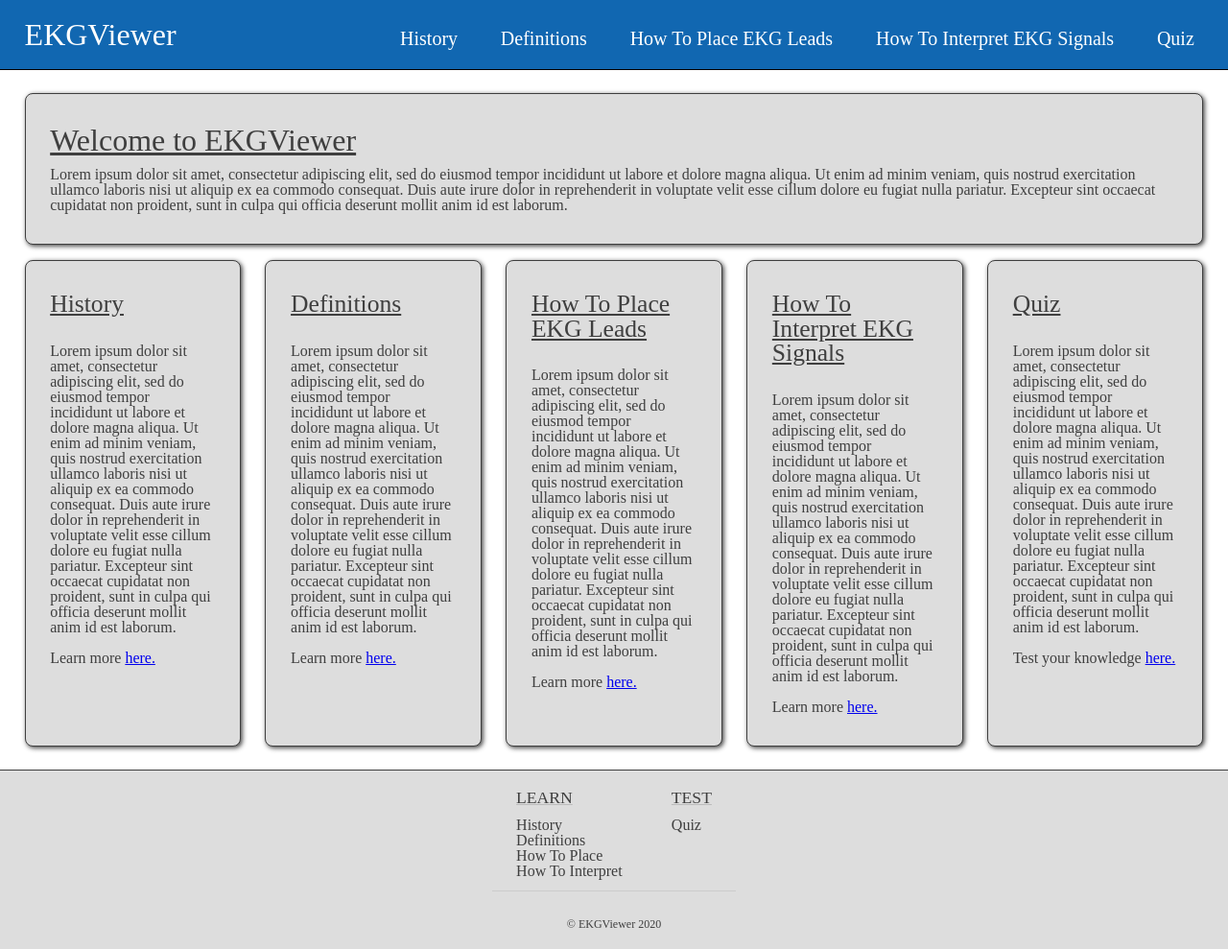
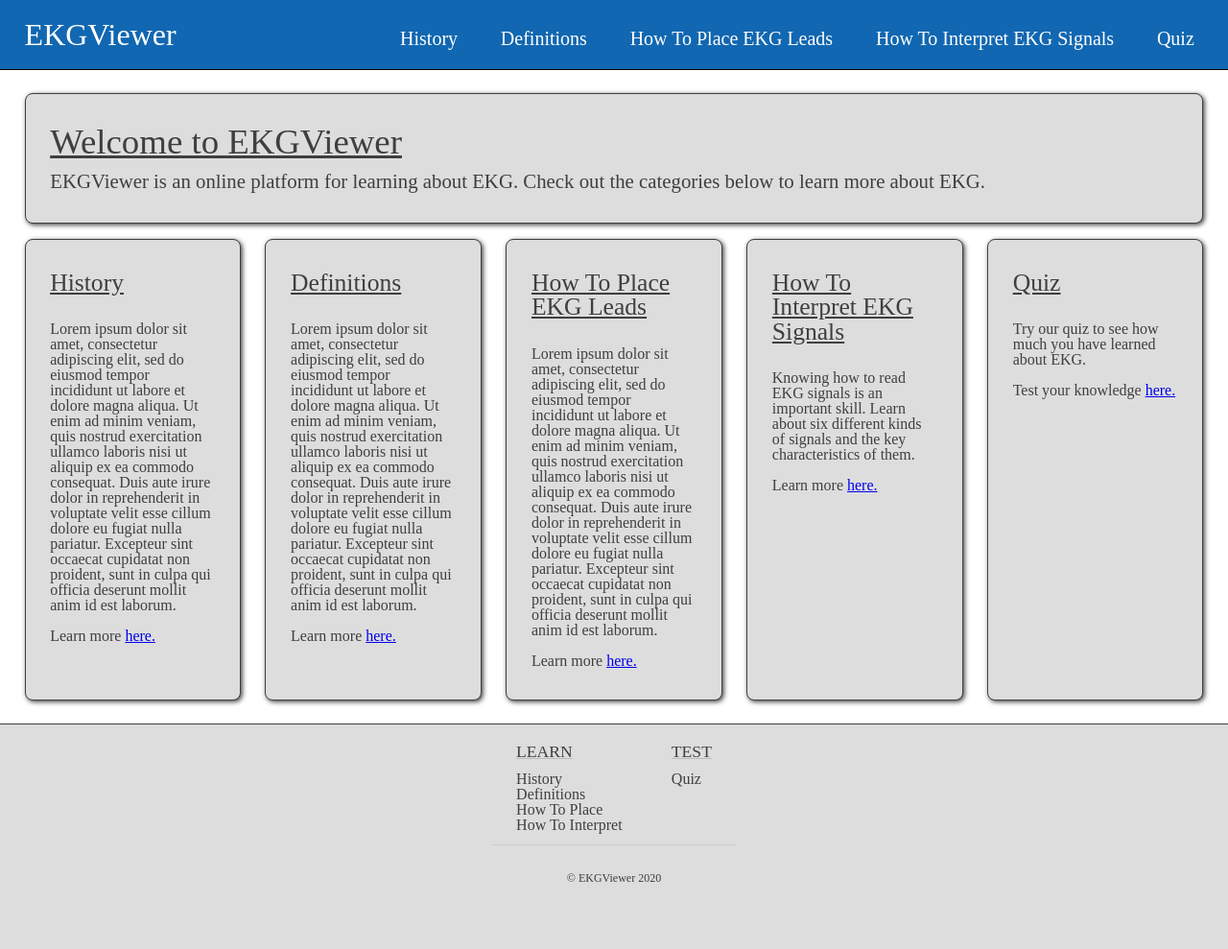
Before and after one commit to roched1atwit/EKGViewer, a PHP site: page / in a window 1280 px wide. Shown: the whole page at 96% size. After the commit the page ends 919 px from the top, so only its background shows below. Run offline with PHP 8.4, Linux system fonts and the light colour scheme.

Commit message:
Update welcome page text

```diff
--- a/src/css/index.css
+++ b/src/css/index.css
@@ -3,7 +3,7 @@ article h1, article  h2 {
 }
 
 h1 {
-    font-size: 2rem;
+    font-size: 2.3rem;
 }
 
 h2 {
@@ -28,6 +28,7 @@ article {
     border-color: #3f3f3f;
     border-radius: 0.5rem;
     background-color: #dddddd;
+    font-size: 1.3rem;
 }
 
 #welcome-wrapper header {
--- a/src/index.php
+++ b/src/index.php
@@ -16,7 +16,7 @@
                 <h1>Welcome to EKGViewer</h1>
             </header>
             <p>
-                Lorem ipsum dolor sit amet, consectetur adipiscing elit, sed do eiusmod tempor incididunt ut labore et dolore magna aliqua. Ut enim ad minim veniam, quis nostrud exercitation ullamco laboris nisi ut aliquip ex ea commodo consequat. Duis aute irure dolor in reprehenderit in voluptate velit esse cillum dolore eu fugiat nulla pariatur. Excepteur sint occaecat cupidatat non proident, sunt in culpa qui officia deserunt mollit anim id est laborum.
+                EKGViewer is an online platform for learning about EKG. Check out the categories below to learn more about EKG.
             </p>
         </article>
         <section id="page-info-container">
@@ -55,7 +55,7 @@
                     <h2>How To Interpret EKG Signals</h2>
                 </header>
                 <p>
-                    Lorem ipsum dolor sit amet, consectetur adipiscing elit, sed do eiusmod tempor incididunt ut labore et dolore magna aliqua. Ut enim ad minim veniam, quis nostrud exercitation ullamco laboris nisi ut aliquip ex ea commodo consequat. Duis aute irure dolor in reprehenderit in voluptate velit esse cillum dolore eu fugiat nulla pariatur. Excepteur sint occaecat cupidatat non proident, sunt in culpa qui officia deserunt mollit anim id est laborum.
+                    Knowing how to read EKG signals is an important skill. Learn about six different kinds of signals and the key characteristics of them.
                     <br /><br />
                     Learn more <a href="./how-to-interpret.php">here.</a>
                 </p>
@@ -65,7 +65,7 @@
                     <h2>Quiz</h2>
                 </header>
                 <p>
-                    Lorem ipsum dolor sit amet, consectetur adipiscing elit, sed do eiusmod tempor incididunt ut labore et dolore magna aliqua. Ut enim ad minim veniam, quis nostrud exercitation ullamco laboris nisi ut aliquip ex ea commodo consequat. Duis aute irure dolor in reprehenderit in voluptate velit esse cillum dolore eu fugiat nulla pariatur. Excepteur sint occaecat cupidatat non proident, sunt in culpa qui officia deserunt mollit anim id est laborum.
+                    Try our quiz to see how much you have learned about EKG.
                     <br /><br />
                     Test your knowledge <a href="./quiz.php">here.</a>
                 </p>
```
